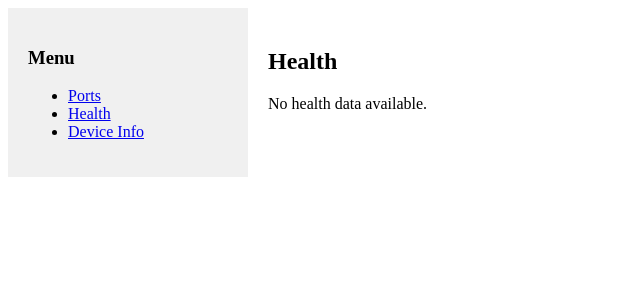
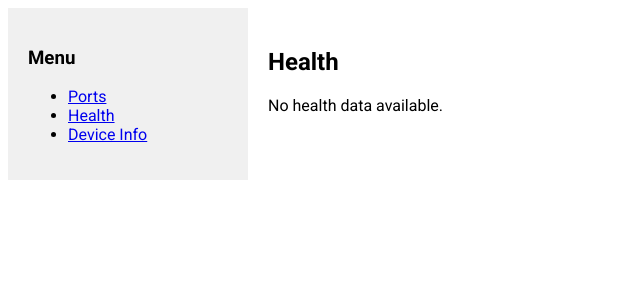
Before and after one commit to JA-Marshall/Cisco2960-Flask-Web-GUI-, a Flask app: page /health in a window 1280 px wide. Shown: the top 300 px of the page, without its empty margins (0-640 px from the left). Run offline with Flask 3, Linux system fonts and the light colour scheme; the visitor is signed in with stand-in values (Sample User, id 1).

Commit message:
changed font

```diff
--- a/app/templates/home.html
+++ b/app/templates/home.html
@@ -2,8 +2,12 @@
 <html>
     <head>
         <title>Cisco Switch Manager</title>
+        <link href="https://fonts.googleapis.com/css2?family=Roboto:wght@400;700&display=swap" rel="stylesheet">
         <style>
-        body { display: flex; }
+            body {
+                display: flex;
+                font-family: 'Roboto', sans-serif; /* Add the font family here */
+            }
             #sidebar { width: 200px; background: #f0f0f0; padding: 20px; }
             #content { flex-grow: 1; padding: 20px; }
         </style>
```
Lines whose indentation alone changed are shown as unchanged.
